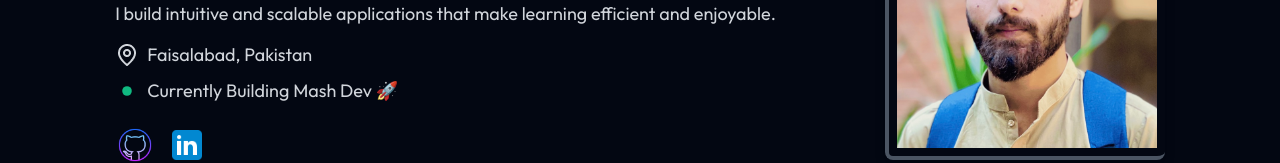
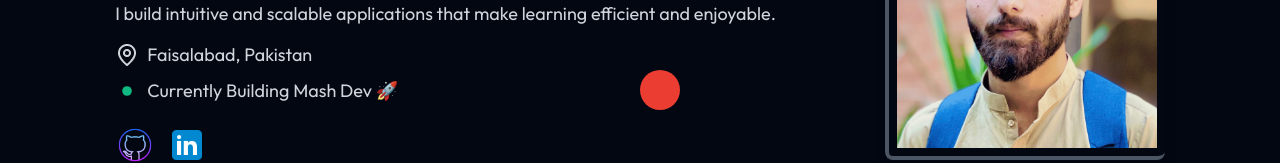
Before and after one commit to CODEMASTER-ABDULLAH-92/Portofolio, a React (Vite) app: page / in a window 1280 px wide. Shown: the part 330-493 px from the top of the page. Built offline with nearby package versions, Linux system fonts and the light colour scheme.

Commit message:
Adding cursor GSAP animation on whole window

```diff
--- a/src/App.jsx
+++ b/src/App.jsx
@@ -1,4 +1,4 @@
-import React from 'react'
+import React, { useRef } from 'react'
 import Nav from './Component/Nav'
 import Hero from './Component/Hero'
 import Tech from './Component/Tech'
@@ -8,9 +8,40 @@ import FooterBelow from './Component/FooterBelow'
 import About from './Component/About'
 import Projects from './Component/Projects'
 import ServicesPage from './Component/Servies'
+import { useGSAP } from '@gsap/react'
+import gsap from 'gsap'
+
 const App = () => {
+  const bodyRef = useRef();
+  const cursorRef = useRef();
+
+  useGSAP(() => {
+    // Move cursor element with mouse
+    const handleMouseMove = (e) => {
+      gsap.to(cursorRef.current, {
+        left:e.x - 50,
+        top: e.y - 80,
+      });
+    };
+
+    bodyRef.current.addEventListener('mousemove', handleMouseMove);
+
+    return () => {
+      bodyRef.current.removeEventListener('mousemove', handleMouseMove);
+    };
+  }, { scope: bodyRef });
+
   return (
-    <div>
+    <div ref={bodyRef} className='relative'>
+      {/* Custom cursor */}
+      <div
+        ref={cursorRef}
+        id='cursor'
+        className='h-[40px] w-[40px] bg-red-500 rounded-full fixed pointer-events-none top-[50%] left-[50%] z-50 mix-blend-difference'
+      ></div>
+
+      {/* Page content */}
+      <div className='relative z-10'>
         <Nav/>
         <Hero/>
         <About/>
@@ -21,6 +52,7 @@ const App = () => {
         <Footer/>
         <FooterBelow/>
       </div>
+    </div>
   )
 }
 
--- a/src/assets/asset.js
+++ b/src/assets/asset.js
@@ -24,11 +24,15 @@ import my from "/src/assets/my.png"
 import yt from "/src/assets/yt.png"
 import insta from "/src/assets/insta.png"
 import link from "/src/assets/link.png"
+import scholar from "/src/assets/scholar.png"
+import port from "/src/assets/port.png"
 import gitpink from "/src/assets/gitpink.png"
 import p1 from "/src/assets/test1.avif"
 import p2 from "/src/assets/test2.avif"
 
 export const asset = {
+    port,
+    scholar,
     yt,
     p1,
     p2,
```
Also changed, not shown: src/assets/port.png (added), src/assets/scholar.png (added). Lines whose indentation alone changed are shown as unchanged.
